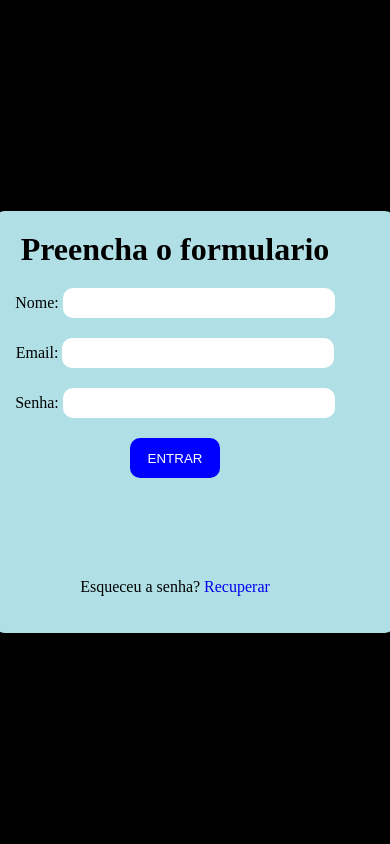
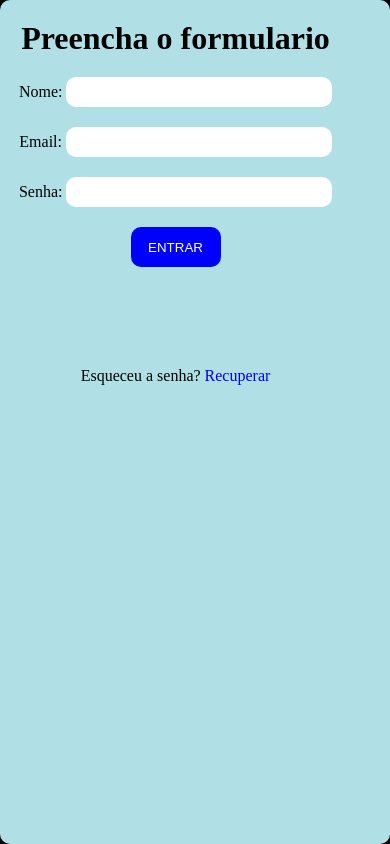
Before and after one commit to Uberdanalmeida/formulario-react, a React (Vite) app: page / in a window 390 px wide. Built offline with nearby package versions, Linux system fonts and the light colour scheme.

Commit message:
ocupando toda tela em modo mobile.

```diff
--- a/src/index.css
+++ b/src/index.css
@@ -60,6 +60,7 @@ a {
         display: flex;
         height: 100vh;
         width: 100vw;
+        justify-content: center;
         background-color: black;
     }
 
@@ -69,6 +70,8 @@ a {
     }
 
     .oee {
+        height: 100vh;
+        width: 100vw;
         border-radius: 10px;
     }
 }
```
